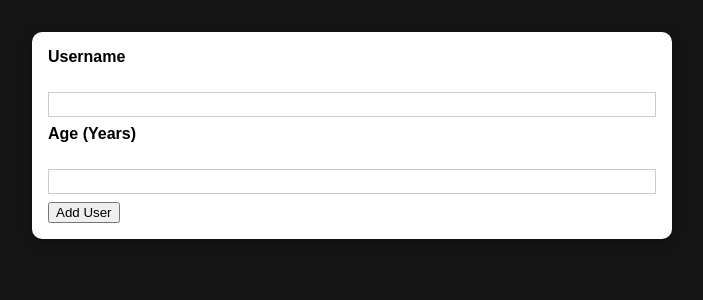
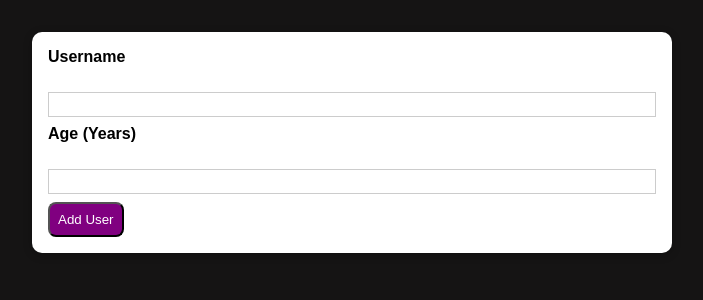
Before and after one commit to martinwachira/how2React-Redefined-2, a React (Create React App) app: page / in a window 1280 px wide. Shown: the top 300 px of the page, without its empty margins (288-991 px from the left). Built offline with nearby package versions, Linux system fonts and the light colour scheme.

Commit message:
add my button

```diff
--- /dev/null
+++ b/src/components/UI/Button.js
@@ -0,0 +1,14 @@
+import React from "react";
+import classes from "./Button.module.css";
+
+const Button = (props) => {
+  return (
+    <div>
+      <button type="submit" className={classes.button}>
+        Add User
+      </button>
+    </div>
+  );
+};
+
+export default Button;
--- /dev/null
+++ b/src/components/UI/Button.module.css
@@ -0,0 +1,6 @@
+.button {
+  color: white;
+  background: purple;
+  padding: 0.5rem;
+  border-radius: 0.5rem;
+}
--- a/src/components/Users/UserAdd.js
+++ b/src/components/Users/UserAdd.js
@@ -1,8 +1,7 @@
 import React, { useState } from "react";
 import Card from "../UI/Card";
 import classes from "./UserAdd.module.css";
-// import styles from "./UserInput.module.css";
-// import UserList from "../UserList/UserList";
+import Button from "../UI/Button.js";
 
 const UserAdd = (props) => {
   const [name, setName] = useState("");
@@ -39,7 +38,7 @@ const UserAdd = (props) => {
         <label htmlFor="Age">Age (Years)</label>
         <br />
         <input value={age} type="number" onChange={onAgeChange} />
-        <button type="submit">Add User</button>
+        <Button />
       </form>
     </Card>
   );
```
